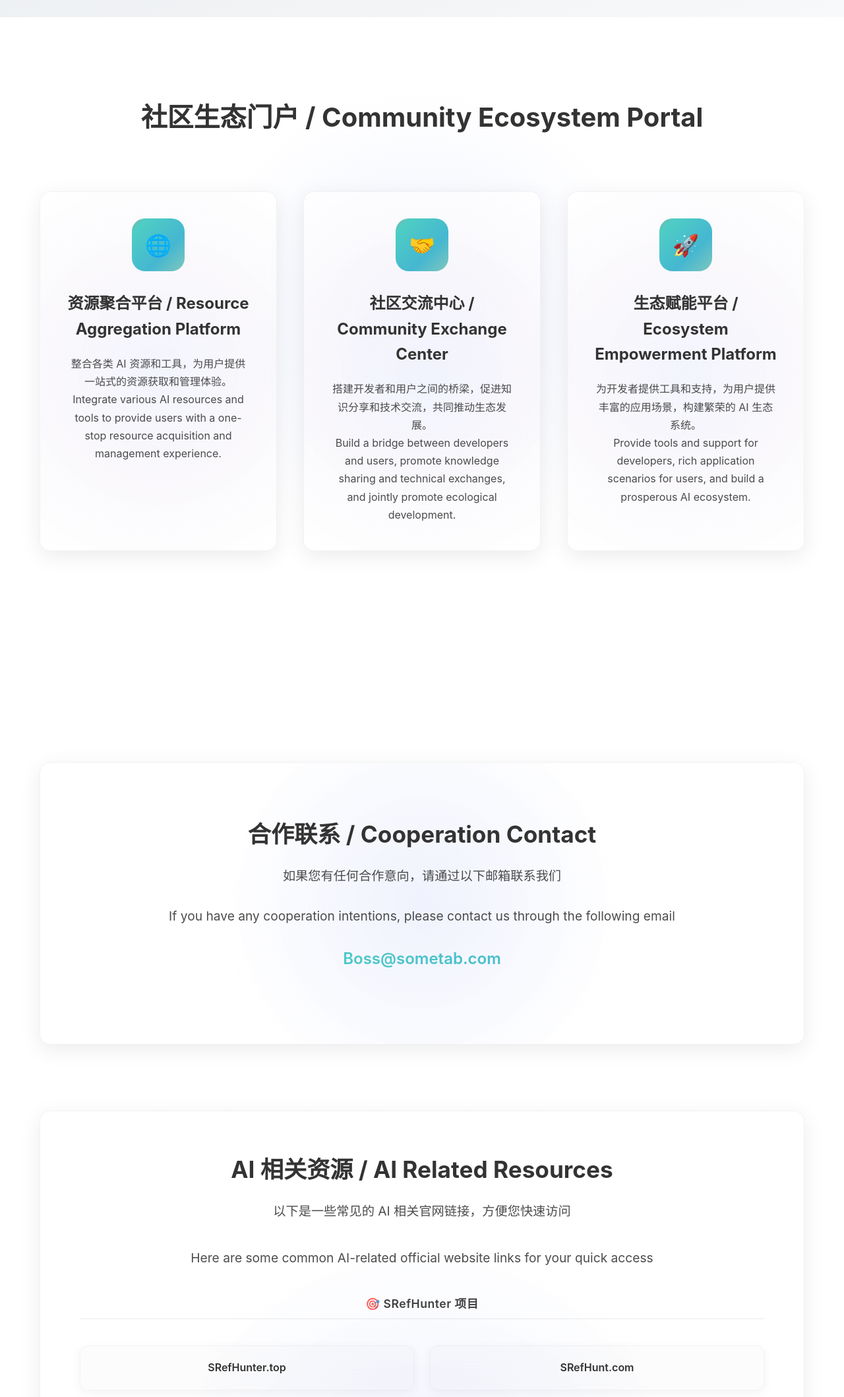
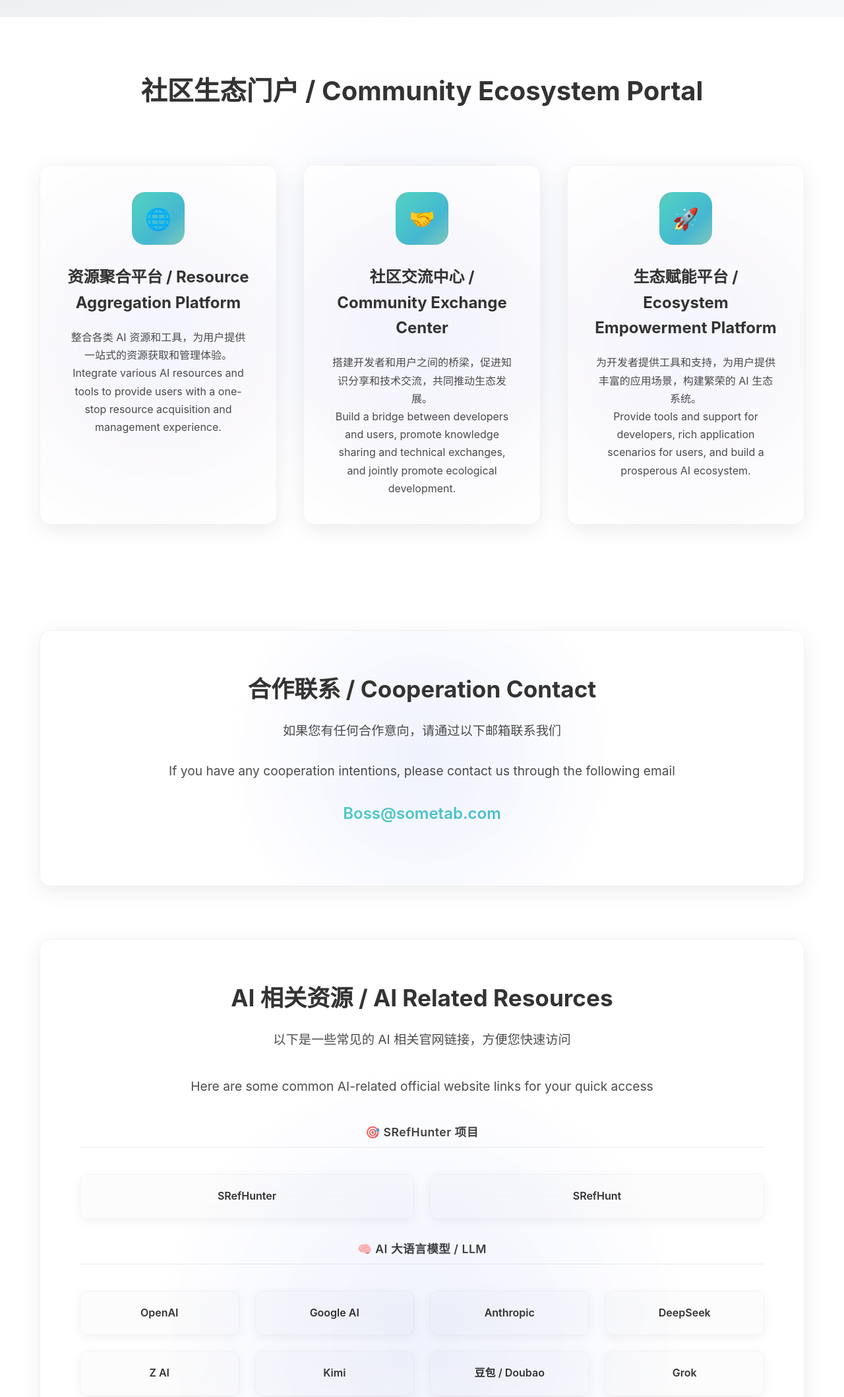
Before and after one commit to mourom/srefhunter-website, a plain HTML site: page index.html in a window 1280 px wide. Shown: the part 683-2800 px from the top of the page at 66% size. Drawn offline with Linux system fonts and the light colour scheme; no server answers.

Commit message:
Optimize spacing between major sections

```diff
--- a/index.html
+++ b/index.html
@@ -565,13 +565,13 @@
 
         /* 主内容区样式 */
         .main-content {
-            padding: 100px 0;
+            padding: 80px 0;
         }
 
         /* 联系部分样式 */
         .contact {
-            padding: 80px;
-            margin: 100px 0;
+            padding: 60px;
+            margin-bottom: 80px;
             text-align: center;
         }
 
@@ -634,7 +634,7 @@
 
         /* 特色部分样式 */
         .features {
-            margin: 120px 0;
+            margin: 80px 0;
         }
 
         .features h2 {
@@ -743,6 +743,7 @@
         /* AI 相关资源样式 */
         .ai-links {
             padding: 60px;
+            margin-bottom: 0;
             text-align: center;
         }
 
@@ -871,9 +872,9 @@
         /* 页脚样式 */
         footer {
             background-color: rgba(248, 249, 250, 0.8);
-            padding: 80px 0 40px;
+            padding: 60px 0 40px;
             border-top: 1px solid rgba(0, 0, 0, 0.1);
-            margin-top: 120px;
+            margin-top: 80px;
         }
 
         .footer-content {
@@ -952,7 +953,7 @@
             }
 
             .main-content {
-                padding: 80px 0;
+                padding: 60px 0;
             }
 
             .contact,
@@ -1046,7 +1047,7 @@
             }
 
             .main-content {
-                padding: 60px 0;
+                padding: 50px 0;
             }
 
             .contact,
@@ -1495,8 +1496,8 @@
                 <div class="ai-subcategory">
                     <h3 class="ai-subcategory-title">🎯 SRefHunter 项目</h3>
                     <div class="links-container">
-                        <a href="https://srefhunter.top/" target="_blank" class="link-item scroll-animate">SRefHunter.top</a>
-                        <a href="https://srefhunt.com/" target="_blank" class="link-item scroll-animate">SRefHunt.com</a>
+                        <a href="https://srefhunter.top/" target="_blank" class="link-item scroll-animate">SRefHunter</a>
+                        <a href="https://srefhunt.com/" target="_blank" class="link-item scroll-animate">SRefHunt</a>
                     </div>
                 </div>
 
```
